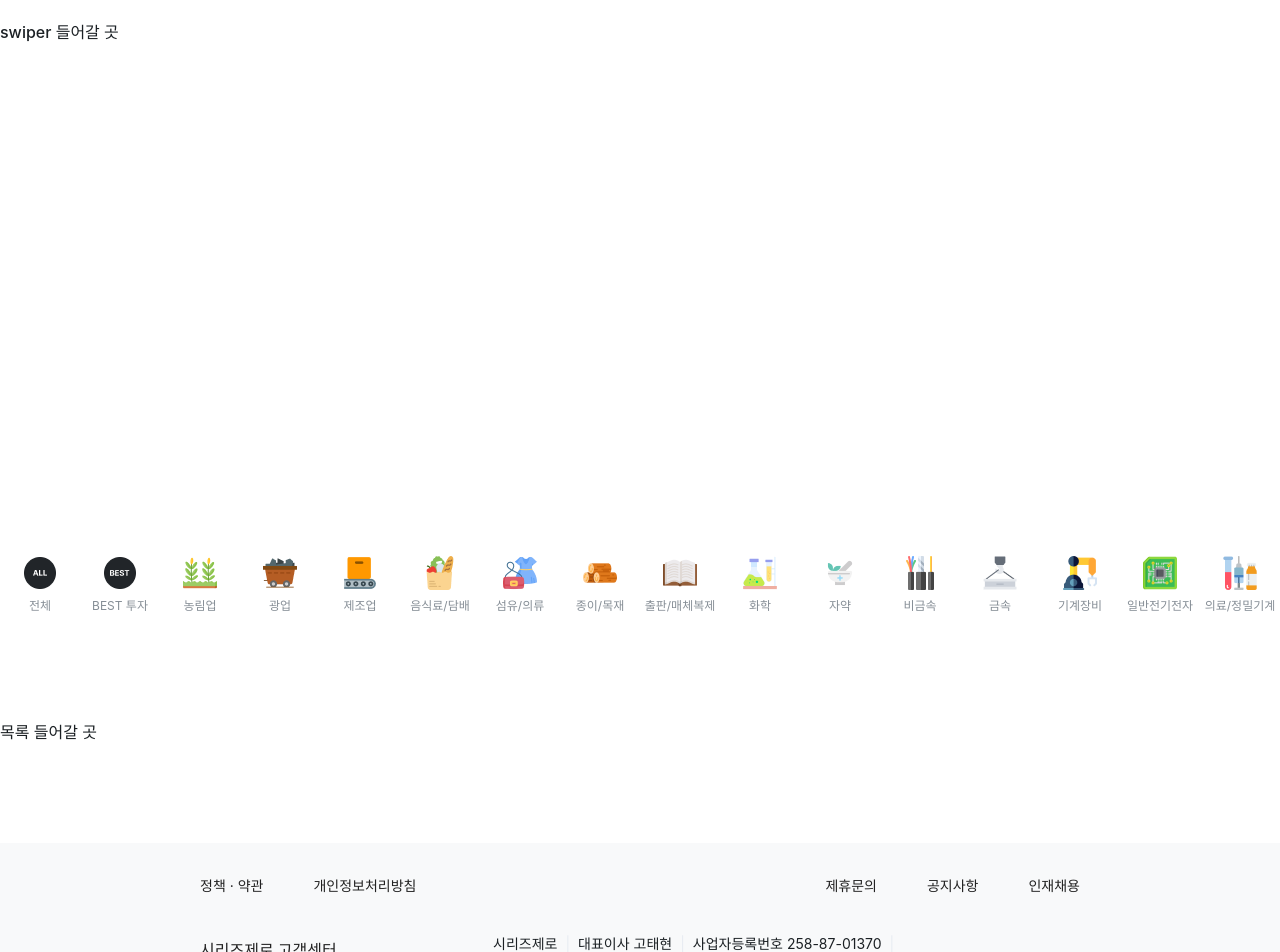
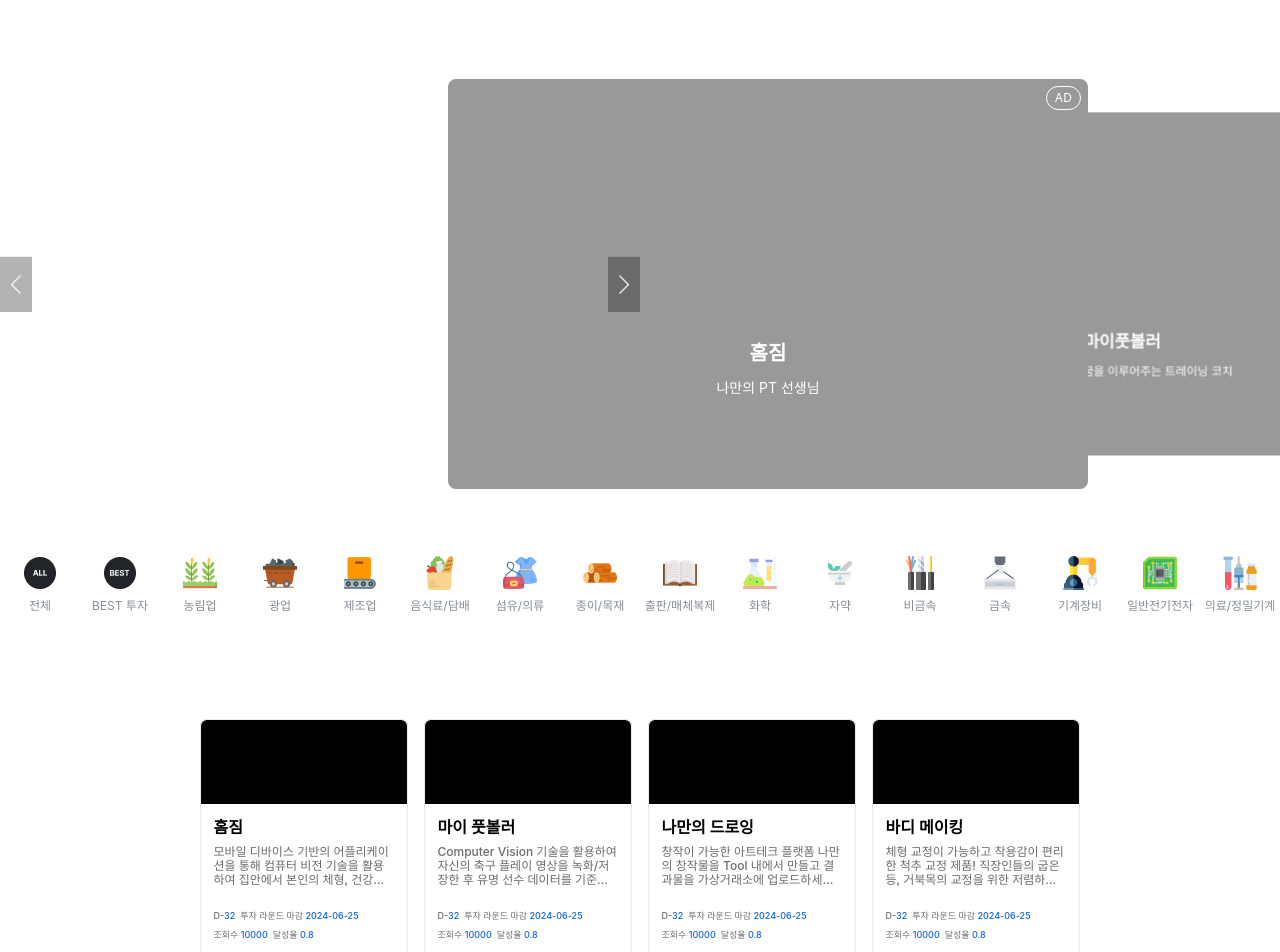
Before and after one commit to 3uxeca/windows-series, a Next.js app: page / in a window 1280 px wide. Shown: the part 2100-3052 px from the top of the page. Built offline with nearby package versions, Linux system fonts and the light colour scheme; a web font is replaced by a local one.

Commit message:
- 카테고리 아이디어 목록 작업중

```diff
--- a/src/app/layout.tsx
+++ b/src/app/layout.tsx
@@ -4,7 +4,7 @@
 import Fnb from "@/components/common/Fnb";
 
 export const metadata: Metadata = {
-  title: "Create Next App",
+  title: "Series0 - idea",
   description: "Generated by create next app",
 };
 
--- a/src/components/main/IdeaList.tsx
+++ b/src/components/main/IdeaList.tsx
@@ -1,10 +1,23 @@
-import React from "react";
+"use client";
+import React, { useState } from "react";
 import styled from "@/components/main/MainComponent.module.scss";
 import CategoryItem from "./CategoryItem";
+import CompanyCard from "../common/Card";
+import { Swiper, SwiperSlide } from "swiper/react";
+import { EffectCoverflow, Pagination, Navigation } from "swiper/modules";
+import "swiper/css";
+import "swiper/css/pagination";
+import "swiper/css/effect-coverflow";
+import SwiperCore from "swiper";
 
 type Props = {};
 
 const IdeaList = (props: Props) => {
+  const [swiper, setSwiper] = useState<SwiperCore>();
+  const [activeIndex, setActiveIndex] = useState(0);
+  const handleActiveIndex = (index: number) => {
+    setActiveIndex(index);
+  };
   const categoryData = [
     { id: 1, categoryNm: "전체", class: "all" },
     { id: 2, categoryNm: "BEST 투자", class: "best" },
@@ -23,9 +36,119 @@
     { id: 15, categoryNm: "일반전기전자", class: "electrical" },
     { id: 16, categoryNm: "의료/정밀기계", class: "medical" },
   ];
+  const swiperData = [
+    { id: 1, title: "홈짐", desc: "나만의 PT 선생님", adYn: "Y" },
+    {
+      id: 2,
+      title: "마이풋볼러",
+      desc: "내 축구선수의 꿈을 이루어주는 트레이닝 코치",
+      adYn: "N",
+    },
+    {
+      id: 3,
+      title: "R House",
+      desc: "무인 로봇이 운영하는 차세대 첨단 숙박시설",
+      adYn: "Y",
+    },
+  ];
+  const listData = [
+    {
+      id: 1,
+      title: "홈짐",
+      desc: "모바일 디바이스 기반의 어플리케이션을 통해 컴퓨터 비전 기술을 활용하여 집안에서 본인의 체형, 건강을 확인하고..",
+      dday: 32,
+      dueDt: "2024-06-25",
+      hits: 10000,
+      rate: 0.8,
+      thumbnail: "",
+    },
+    {
+      id: 2,
+      title: "마이 풋볼러",
+      desc: "Computer Vision 기술을 활용하여 자신의 축구 플레이 영상을 녹화/저장한 후 유명 선수 데이터를 기준으로 부족한 점을 찾아드립니다.",
+      dday: 32,
+      dueDt: "2024-06-25",
+      hits: 10000,
+      rate: 0.8,
+      thumbnail: "",
+    },
+    {
+      id: 3,
+      title: "나만의 드로잉",
+      desc: "창작이 가능한 아트테크 플랫폼 나만의 창작물을 Tool 내에서 만들고 결과물을 가상거래소에 업로드하세요!자신의 창작물을 판매할 수 있습니다.",
+      dday: 32,
+      dueDt: "2024-06-25",
+      hits: 10000,
+      rate: 0.8,
+      thumbnail: "",
+    },
+    {
+      id: 4,
+      title: "바디 메이킹",
+      desc: "체형 교정이 가능하고 착용감이 편리한 척추 교정 제품! 직장인들의 굽은 등, 거북목의 교정을 위한 저렴하고 합리적인 가격!",
+      dday: 32,
+      dueDt: "2024-06-25",
+      hits: 10000,
+      rate: 0.8,
+      thumbnail: "",
+    },
+  ];
+
   return (
     <div className={`${styled.wrapper} ${styled.ideaList}`}>
-      <div className={styled.swiperWrap}>swiper 들어갈 곳</div>
+      <div className={styled.swiperWrap}>
+        {swiper && (
+          <div className={"swiper-navigation-wrap"}>
+            <div
+              className={`swiper-button-prev ${
+                activeIndex === 0 ? "hidden" : ""
+              }`}
+            ></div>
+            <div
+              className={`swiper-button-next ${
+                activeIndex === swiper?.slides?.length - 1 ? "hidden" : ""
+              }`}
+            ></div>
+          </div>
+        )}
+        <Swiper
+          effect={"coverflow"}
+          slidesPerView={3}
+          spaceBetween={64}
+          navigation={{
+            nextEl: ".swiper-button-next",
+            prevEl: ".swiper-button-prev",
+          }}
+          modules={[EffectCoverflow, Navigation]}
+          centeredSlides={true}
+          // loop={true}
+          coverflowEffect={{
+            rotate: 0,
+            stretch: 0,
+            depth: 100,
+            modifier: 2,
+            slideShadows: false,
+          }}
+          onSwiper={setSwiper}
+          onSlideChange={(swiper) => handleActiveIndex(swiper.activeIndex)}
+        >
+          {swiperData.map((item, index) => {
+            return (
+              <SwiperSlide key={item.id}>
+                <div className={styled.swiperItem}>
+                  {/* <img className={styled.bg} alt="background" /> */}
+                  <div className={styled.bg}></div>
+                  <div className={styled.info}>
+                    {item.adYn === "Y" && <div className={styled.ad}>AD</div>}
+                    <div className={styled.title}>{item.title}</div>
+                    <div className={styled.desc}>{item.desc}</div>
+                  </div>
+                </div>
+              </SwiperSlide>
+            );
+          })}
+        </Swiper>
+      </div>
       <div className={styled.categoryWrap}>
         {categoryData?.map((item, index) => {
           return (
@@ -37,7 +160,15 @@
       </div>
       <div className={styled.listWrap}>
         {/* 카테고리에 따라 url 변경하고 데이터 가져와서 뿌릴건지? */}
-        목록 들어갈 곳
+        <div className={styled.cardWrap}>
+          {listData.map((item, index) => {
+            return (
+              <React.Fragment key={item.id}>
+                <CompanyCard data={item} type={"idea"} />
+              </React.Fragment>
+            );
+          })}
+        </div>
       </div>
     </div>
   );
--- a/src/components/main/MainComponent.module.scss
+++ b/src/components/main/MainComponent.module.scss
@@ -161,6 +161,68 @@
   .swiperWrap {
     height: 530px;
     background-color: #fff;
+    margin: 0 auto;
+    padding: 60px 0;
+    .swiperItem {
+      position: relative;
+      width: 640px;
+      height: 410px;
+      box-sizing: border-box;
+      .info {
+        @include flex;
+        @include col;
+        @include fe;
+        text-align: center;
+        color: #fff;
+        position: absolute;
+        z-index: 2;
+        width: 100%;
+        height: 100%;
+        padding-bottom: 92px;
+        .ad {
+          @include flex;
+          position: absolute;
+          top: 7.2px;
+          right: 7.2px;
+          padding: 2px 8px;
+          border-radius: 12px;
+          border: 1px solid #fff;
+          box-sizing: border-box;
+          color: #fff;
+          font-size: 12px;
+          line-height: 18px;
+        }
+        .title {
+          font-size: 20px;
+          font-weight: 600;
+          line-height: 23.87px;
+          margin-bottom: 14px;
+          color: #fff;
+        }
+        .desc {
+          font-size: 14px;
+          font-weight: 400;
+          line-height: 16.71px;
+          color: #fff;
+        }
+        font-size: 30px;
+        font-weight: 400;
+        color: #000;
+        line-height: 38px;
+        text-align: center;
+        .bold {
+          font-weight: 800;
+        }
+      }
+      .bg {
+        position: absolute;
+        z-index: 1;
+        width: 100%;
+        height: 100%;
+        border-radius: 8px;
+        background-color: #999;
+      }
+    }
   }
   .categoryWrap {
     width: 1280px;
@@ -273,6 +335,7 @@
     }
   }
   .listWrap {
-    margin-top: 100px;
+    width: 880px;
+    margin: 100px auto;
   }
 }
--- a/src/styles/common.scss
+++ b/src/styles/common.scss
@@ -296,7 +296,34 @@
 
 .swiper-3d {
   height: 100%;
-  padding-top: rem(10) !important;
+  // padding-top: rem(10) !important;
+}
+
+.swiper-navigation-wrap {
+  @include flex;
+  position: absolute;
+  width: 640px;
+  height: 410px;
+  margin: 0 auto;
+  z-index: 3;
+  .swiper-button-prev {
+    @include background;
+    width: 32px;
+    height: 56px;
+    background-image: url("/images/icon-button-prev.png");
+    position: absolute;
+    left: 0;
+    cursor: pointer;
+  }
+  .swiper-button-next {
+    @include background;
+    width: 32px;
+    height: 56px;
+    background-image: url("/images/icon-button-next.png");
+    position: absolute;
+    right: 0;
+    cursor: pointer;
+  }
 }
 
 input:-webkit-autofill,
```
Also changed, not shown: public/images/icon-button-next.png (added), public/images/icon-button-prev.png (added).
